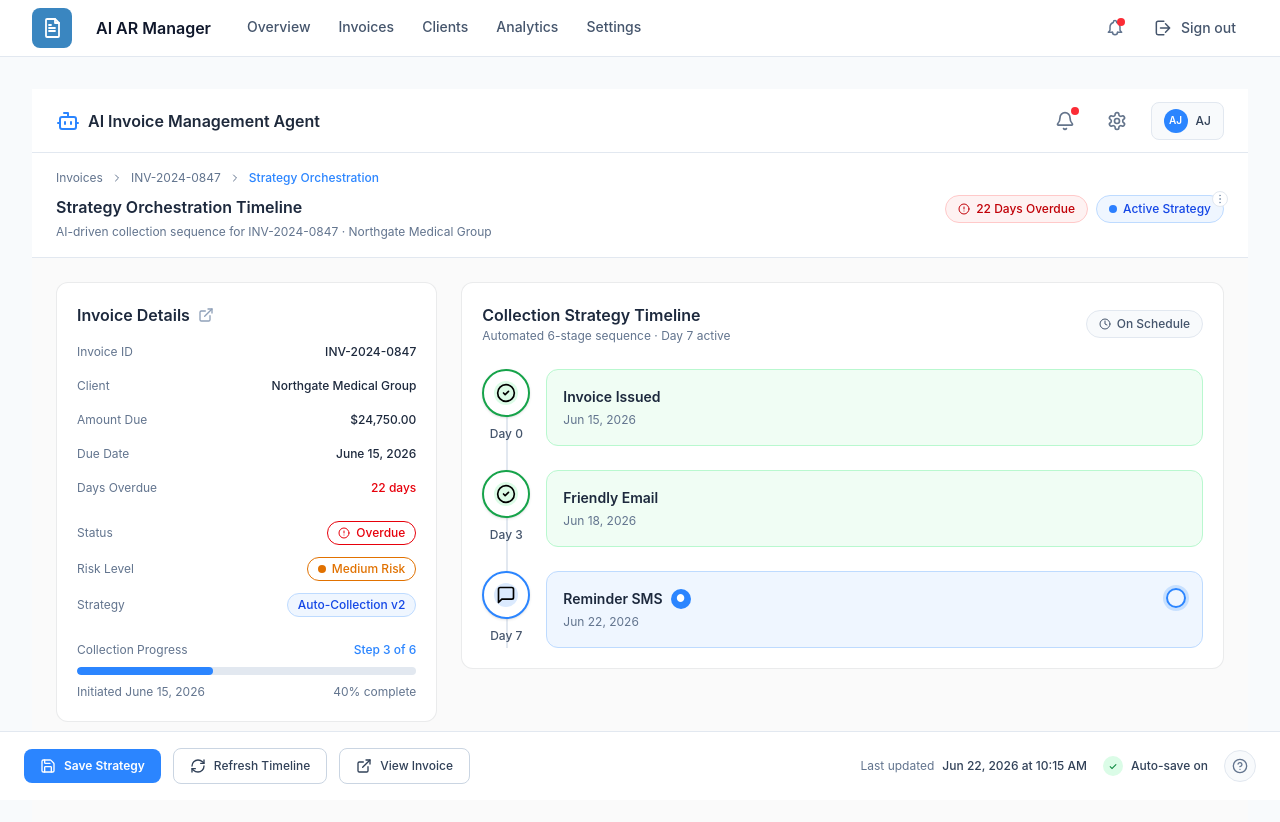
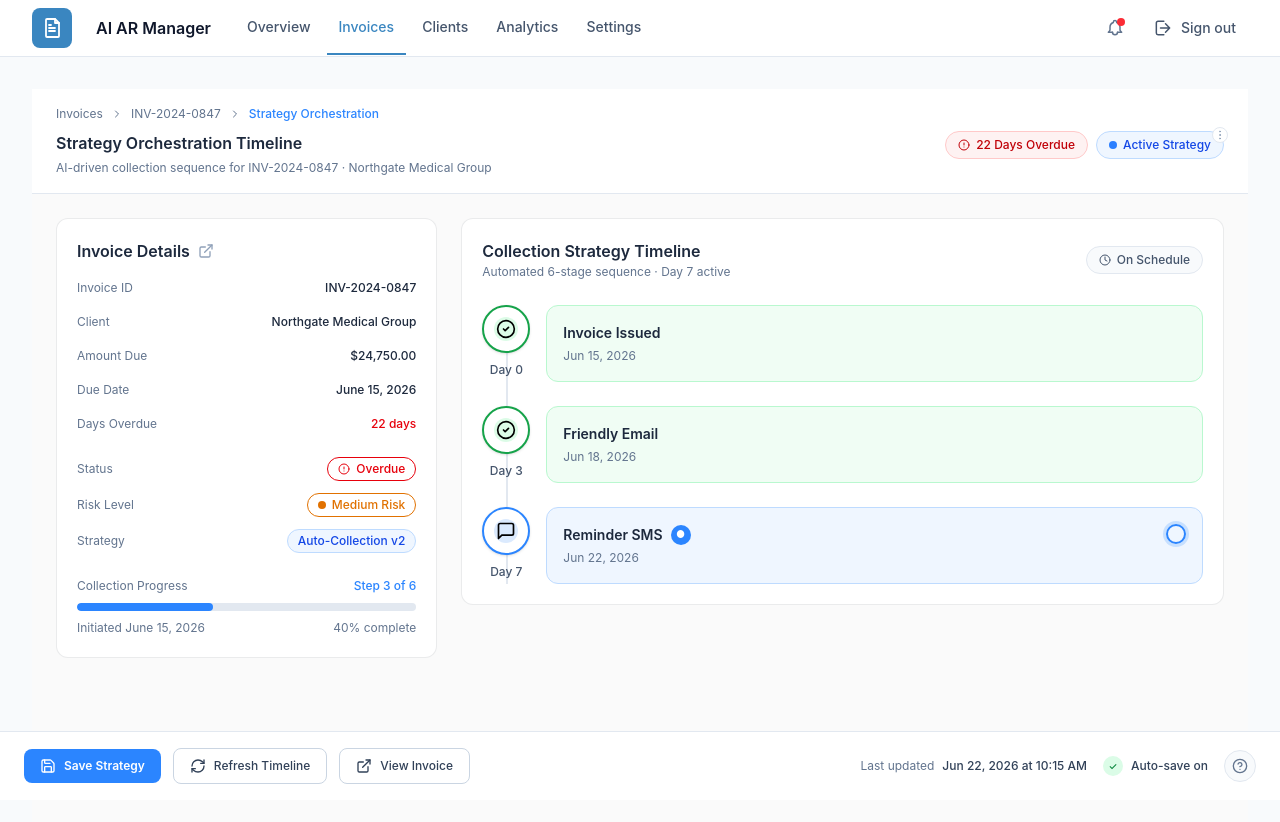
Before and after one commit to Hieupham1701/AI_ArManager, a Next.js app in the folder frontend/: page /strategy in a window 1280 px wide. Shown: the top 822 px of the page. Built offline with nearby package versions, Linux system fonts and the light colour scheme.

Commit message:
Refactor UI NavBar
Delete NavBar since we use the common layout

```diff
--- a/frontend/src/app/(dashboard)/TopNav.tsx
+++ b/frontend/src/app/(dashboard)/TopNav.tsx
@@ -5,7 +5,7 @@ import { usePathname } from "next/navigation";
 
 const navItems = [
   { href: "/overview", label: "Overview" },
-  { href: "/invoices", label: "Invoices" },
+  { href: "/strategy", label: "Invoices" },
   { href: "/clients", label: "Clients" },
   { href: "/analytics", label: "Analytics" },
   { href: "/settings", label: "Settings" },
--- a/frontend/src/components/strategy/StrategyTimeline.tsx
+++ b/frontend/src/components/strategy/StrategyTimeline.tsx
@@ -189,43 +189,6 @@ export default function StrategyTimeline({
 
   return (
     <div className="min-h-screen bg-[#FAFAFA]">
-      {/* Top Navigation Header */}
-      <nav className="sticky top-0 z-50 flex h-16 items-center justify-between border-b border-slate-200 bg-white px-6">
-        <div className="flex items-center gap-6">
-          <div className="flex items-center gap-2">
-            <Bot className="h-6 w-6 text-[#2B85FF]" />
-            <span className="text-[16px] font-semibold text-[#1e293b]">AI Invoice Management Agent</span>
-          </div>
-          <div className="hidden items-center gap-1 text-[12px] text-[#64748b]">
-            <span className="hover:text-[#2B85FF] cursor-pointer">Overview</span>
-            <ChevronRight className="h-3 w-3" />
-            <span className="text-[#2B85FF] font-medium">Strategy</span>
-            <ChevronRight className="h-3 w-3" />
-            <span className="hover:text-[#2B85FF] cursor-pointer">Invoices</span>
-            <ChevronRight className="h-3 w-3" />
-            <span className="hover:text-[#2B85FF] cursor-pointer">Clients</span>
-            <ChevronRight className="h-3 w-3" />
-            <span className="hover:text-[#2B85FF] cursor-pointer">Reports</span>
-            <ChevronRight className="h-3 w-3" />
-            <span className="hover:text-[#2B85FF] cursor-pointer">Settings</span>
-          </div>
-        </div>
-        <div className="flex items-center gap-4">
-          <button className="relative p-2 text-[#64748b] hover:text-[#2B85FF] transition-colors">
-            <Bell className="h-5 w-5" />
-            <span className="absolute top-1 right-1 h-2 w-2 rounded-full bg-red-500" />
-          </button>
-          <button className="p-2 text-[#64748b] hover:text-[#2B85FF] transition-colors">
-            <Settings className="h-5 w-5" />
-          </button>
-          <div className="flex items-center gap-2 rounded-lg border border-slate-200 bg-slate-50 px-3 py-1.5">
-            <div className="h-6 w-6 rounded-full bg-[#2B85FF] flex items-center justify-center text-white text-[10px] font-semibold">
-              AJ
-            </div>
-            <span className="text-[12px] font-medium text-slate-700">AJ</span>
-          </div>
-        </div>
-      </nav>
 
       {/* Breadcrumb & Page Header */}
       <div className="border-b border-slate-200 bg-white px-6 py-4">
```
